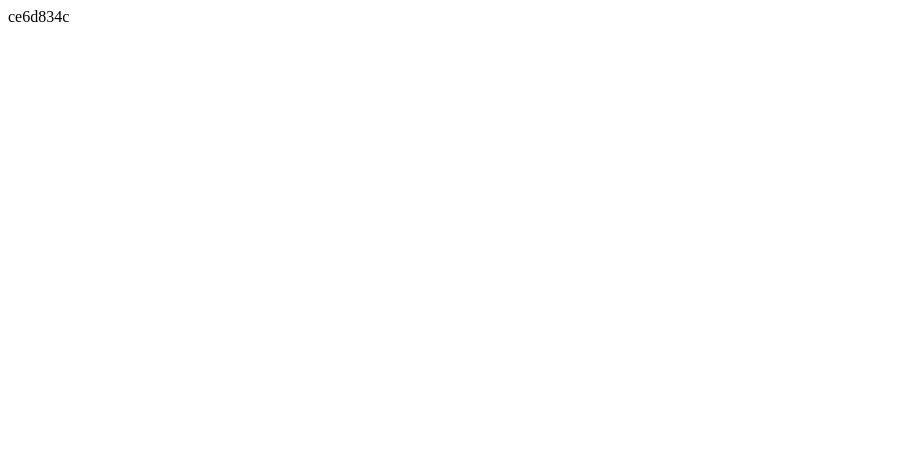
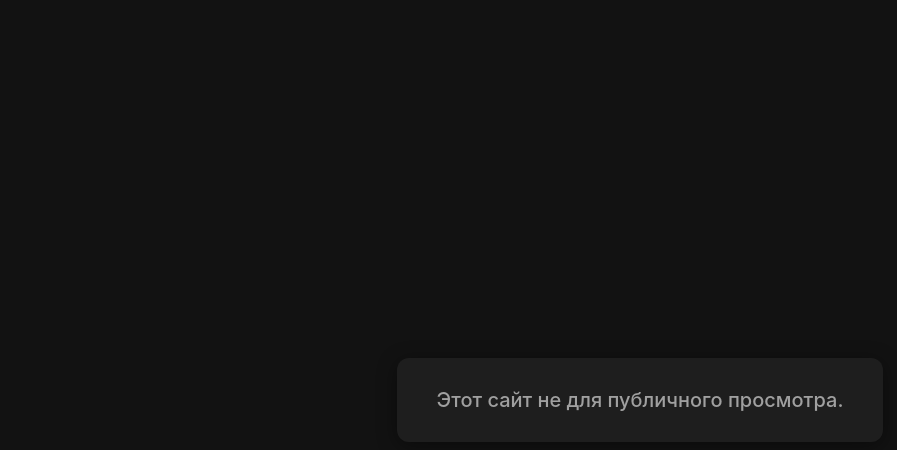
Before and after one commit to ZeeinJordansky/MINT-MANAGER-VK, a plain HTML site: page public/index.html in a window 1280 px wide. Shown: the whole page, without its empty margins (0-897 px from the left). Drawn offline with Linux system fonts and the light colour scheme.

Commit message:
Update landing page and unify worker architecture

```diff
--- a/public/index.html
+++ b/public/index.html
@@ -2,7 +2,37 @@
 <html lang="ru">
 <head>
   <meta charset="UTF-8">
-  <title>ce6d834c</title>
+  <meta name="viewport" content="width=device-width, initial-scale=1.0">
+  <title>Mint Manager</title>
+  <style>
+    body {
+      background-color: #121212;
+      color: #ffffff;
+      font-family: -apple-system, BlinkMacSystemFont, "Segoe UI", Roboto, Helvetica, Arial, sans-serif;
+      display: flex;
+      justify-content: center;
+      align-items: center;
+      height: 100vh;
+      margin: 0;
+    }
+    .card {
+      background: #1e1e1e;
+      padding: 30px 40px;
+      border-radius: 12px;
+      box-shadow: 0 4px 20px rgba(0, 0, 0, 0.4);
+      text-align: center;
+    }
+    h1 {
+      font-size: 20px;
+      font-weight: 500;
+      color: #a0a0a0;
+      margin: 0;
+    }
+  </style>
 </head>
-<body>ce6d834c</body>
+<body>
+  <div class="card">
+    <h1>Этот сайт не для публичного просмотра.</h1>
+  </div>
+</body>
 </html>
```
